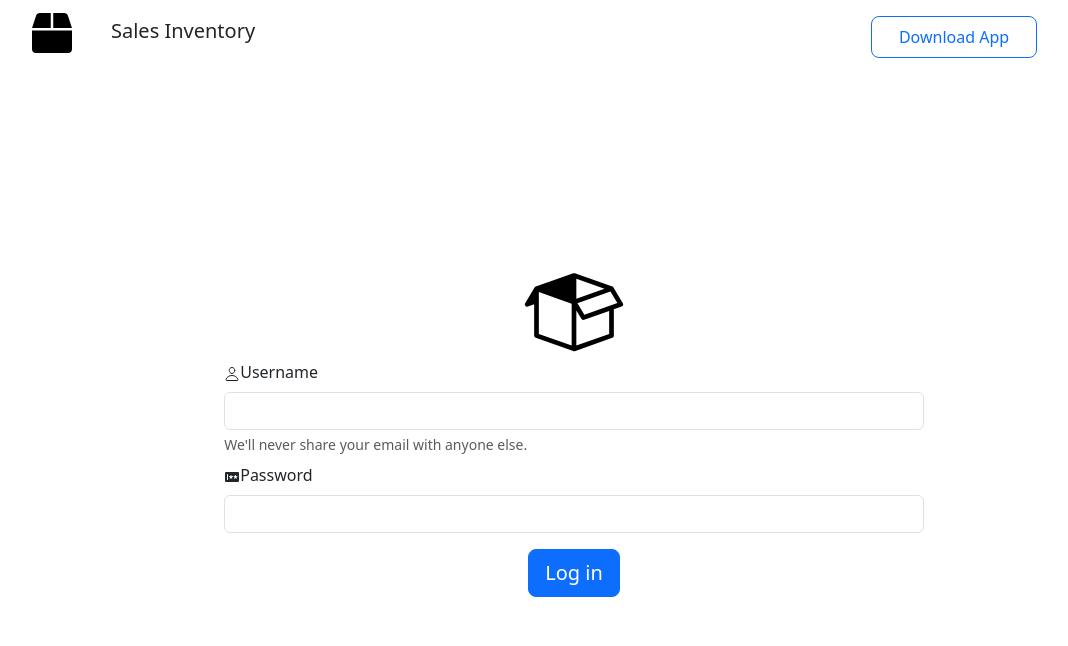
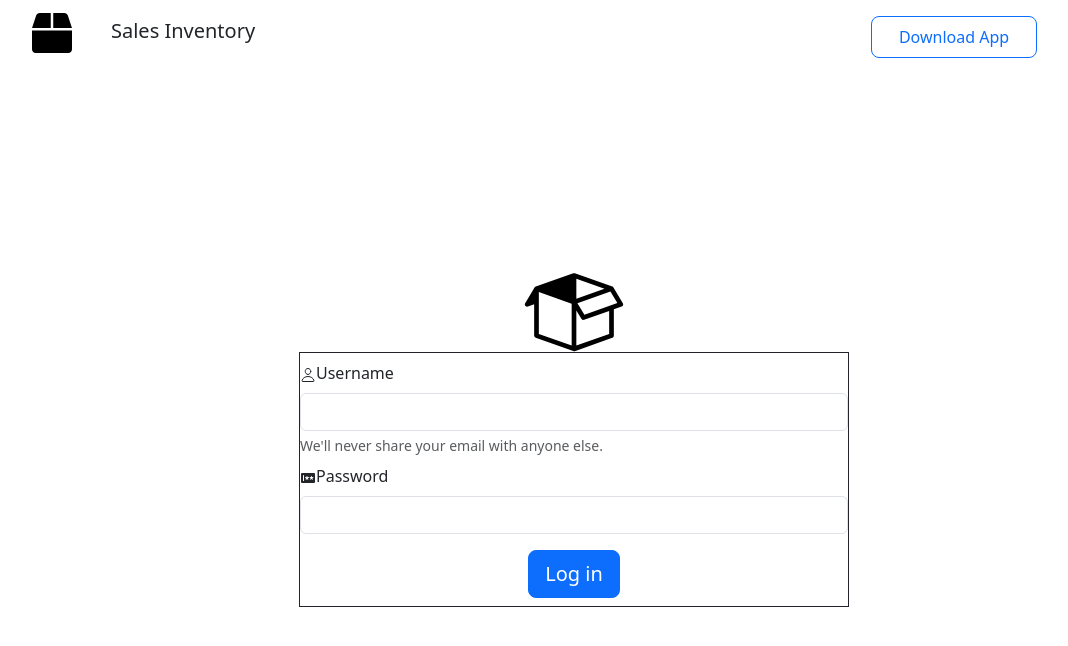
Before and after one commit to MarkRyuo/SalesInventory-SIMS-, a React (Vite) app in the folder client/: page / in a window 1280 px wide. Shown: the top 646 px of the page, without its empty margins (66-1134 px from the left). Built offline with nearby package versions, Linux system fonts and the light colour scheme.

Commit message:
Subject: Body

```diff
--- a/client/src/App.css
+++ b/client/src/App.css
@@ -1,7 +1,8 @@
 
 
+/* *Form Container */
 
-.box {
-    /* border: 1px solid; */
+.formContainer {
+    border: 1px solid;
     width: 550px;
 }
```
